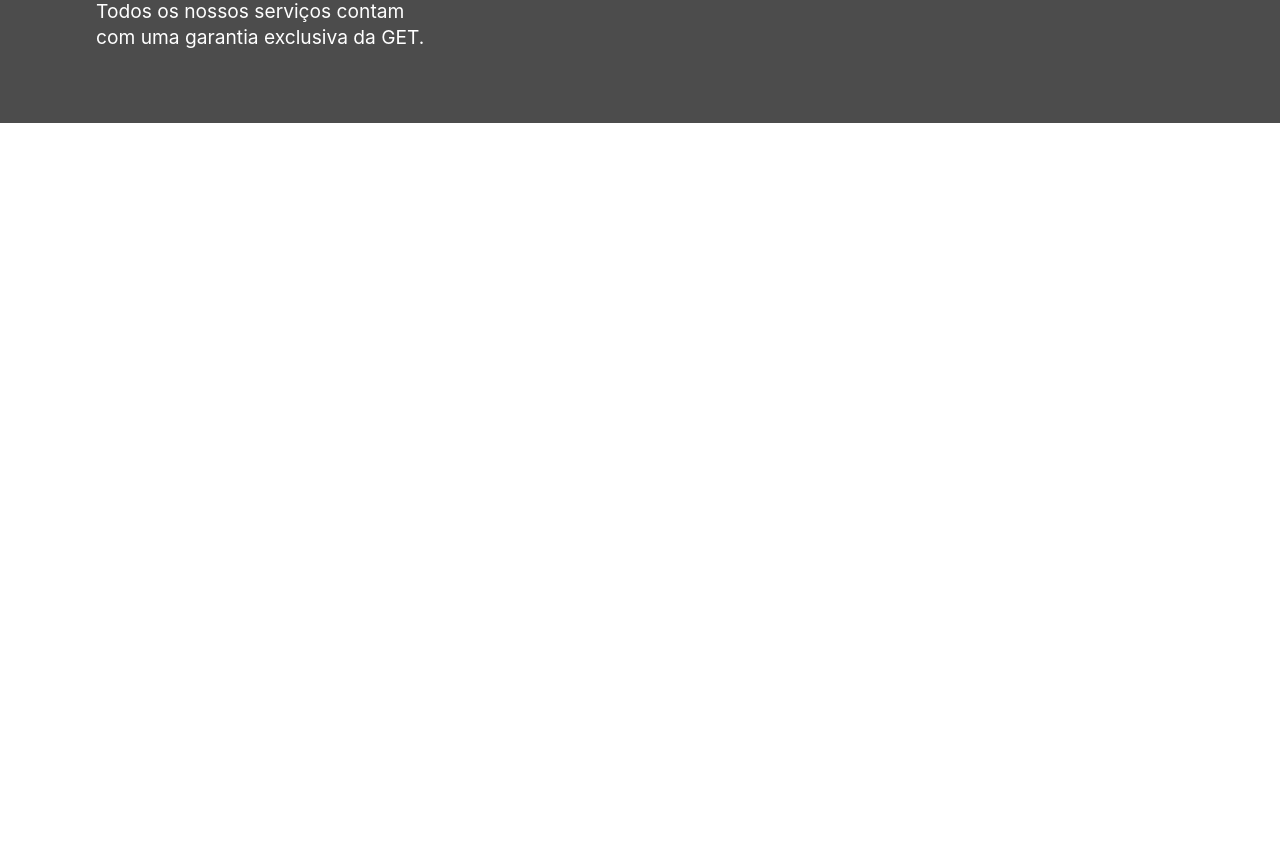
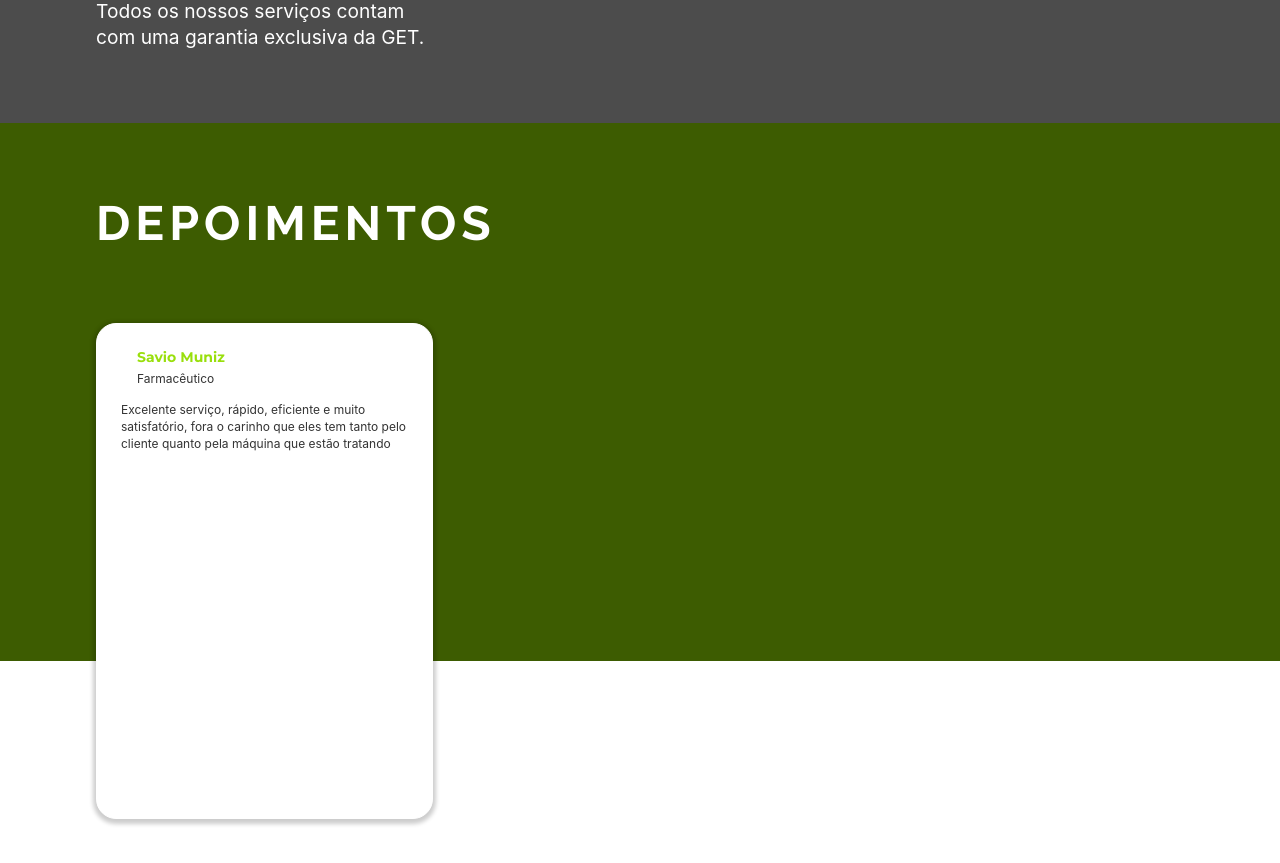
Before and after one commit to getsolucoes/Site, a Next.js app: page / in a window 1280 px wide. Shown: the part 1280-2143 px from the top of the page. Before the commit the page ends 1403 px from the top, so only its background shows below. Built offline with nearby package versions, Linux system fonts and the light colour scheme.

Commit message:
build: Depoimentos

```diff
--- a/src/@types/styled-components/index.d.ts
+++ b/src/@types/styled-components/index.d.ts
@@ -4,6 +4,7 @@ declare module "styled-components" {
     export interface DefaultTheme {
         background: string;
         background_hero: string;
+        background_depoimentos: string;
         text_primary: string;
         button_menu: string;
         button_menu_hover: string;
--- /dev/null
+++ b/src/components/Main/Depoimentos/index.tsx
@@ -0,0 +1,38 @@
+import React from "react";
+import {
+    StyledContainer,
+    StyledDepoimentos,
+    StyledPerfil,
+    StyledTestimonials,
+} from "./styles";
+
+const Depoimentos = () => {
+    return (
+        <StyledDepoimentos>
+            <StyledContainer>
+                <h2>DEPOIMENTOS</h2>
+                <StyledTestimonials>
+                    <div>
+                        <article>
+                            <StyledPerfil>
+                                <span></span>
+                                <div>
+                                    <h3>Savio Muniz</h3>
+                                    <span>Farmacêutico</span>
+                                </div>
+                            </StyledPerfil>
+                            <p>
+                                Excelente serviço, rápido, eficiente e muito
+                                satisfatório, fora o carinho que eles tem tanto
+                                pelo cliente quanto pela máquina que estão
+                                tratando
+                            </p>
+                        </article>
+                    </div>
+                </StyledTestimonials>
+            </StyledContainer>
+        </StyledDepoimentos>
+    );
+};
+
+export default Depoimentos;
--- /dev/null
+++ b/src/components/Main/Depoimentos/styles.ts
@@ -0,0 +1,176 @@
+import styled from "styled-components";
+
+const StyledDepoimentos = styled.section`
+    background-image: linear-gradient(
+        180deg,
+        var(--Color-background-depoimentos) 70%,
+        var(--Color-background) 0
+    );
+    padding-top: 2.5rem;
+
+    @media (min-width: 475px) {
+        background-image: linear-gradient(
+            180deg,
+            var(--Color-background-depoimentos) 75%,
+            var(--Color-background) 0
+        );
+    }
+
+    @media (min-width: 680px) {
+        background-image: linear-gradient(
+            180deg,
+            var(--Color-background-depoimentos) 78%,
+            var(--Color-background) 0
+        );
+    }
+
+    @media (min-width: 768px) {
+        background-image: linear-gradient(
+            180deg,
+            var(--Color-background-depoimentos) 80%,
+            var(--Color-background) 0
+        );
+    }
+
+    @media (min-width: 915px) {
+        background-image: linear-gradient(
+            180deg,
+            var(--Color-background-depoimentos) 82%,
+            var(--Color-background) 0
+        );
+    }
+
+    @media (min-width: 1024px) {
+        padding: 4.5rem 0;
+        background-image: linear-gradient(
+            180deg,
+            var(--Color-background-depoimentos) 70%,
+            var(--Color-background) 0
+        );
+    }
+
+    @media (min-width: 1300px) {
+        background-image: linear-gradient(
+            180deg,
+            var(--Color-background-depoimentos) 68%,
+            var(--Color-background) 0
+        );
+    }
+`;
+
+const StyledContainer = styled.div`
+    width: 85%;
+    max-width: 1200px;
+    margin: 0 auto;
+
+    & > h2 {
+        margin-bottom: 2.5rem;
+
+        font-size: 1.625rem;
+        font-weight: 800;
+        word-spacing: 15px;
+        letter-spacing: 5px;
+        color: #fff;
+
+        @media (min-width: 1024px) {
+            margin-bottom: 4.5rem;
+
+            font-size: 3rem;
+        }
+    }
+`;
+
+const StyledTestimonials = styled.div`
+    display: flex;
+    flex-direction: column;
+    align-items: center;
+    grid-gap: 1rem;
+    gap: 1rem;
+    margin: 0 auto;
+
+    @media (min-width: 1024px) {
+        display: flex;
+        flex-direction: row;
+        justify-content: space-between;
+        height: 37rem;
+    }
+
+    @media (min-width: 1050px) {
+        height: 36rem;
+    }
+
+    @media (min-width: 1100px) {
+        height: 34.5rem;
+    }
+
+    @media (min-width: 1190px) {
+        height: 31rem;
+    }
+
+    @media (min-width: 1300px) {
+        height: 30rem;
+    }
+
+    & > div {
+        display: flex;
+        flex-direction: column;
+        justify-content: space-around;
+        height: 100%;
+        grid-gap: 1rem;
+        gap: 1rem;
+
+        @media (min-width: 1024px) {
+            width: 31%;
+            height: 100%;
+        }
+
+        & > article {
+            width: 100%;
+            background-color: var(--Color-background);
+            color: var(--Color-text-primary);
+            font-size: 0.75rem;
+            border: 1px solid var(--Color-background);
+            box-shadow: 0 2px 4px 3px rgb(0 0 0 / 20%);
+            border-radius: 20px;
+            padding: 1rem 1.5rem;
+            flex-direction: column;
+            position: relative;
+            flex-grow: 1;
+
+            @media (min-width: 1024px) {
+                padding: 1.5rem;
+            }
+
+            & > p {
+                line-height: 1.4;
+                font-size: 0.75rem;
+            }
+        }
+    }
+`;
+
+const StyledPerfil = styled.div`
+    font-size: 0.75rem;
+    display: flex;
+    align-items: center;
+    margin-bottom: 1rem;
+
+    & > div {
+        z-index: 1;
+        margin-left: 1rem;
+
+        & > h3 {
+            margin-bottom: 0.25rem;
+            color: var(--Color-text-secondary);
+            font-weight: 700;
+            font-family: Montserrat, sans-serif;
+            line-height: 1.2rem;
+        }
+        & > span {
+            display: block;
+            color: var(--Color-text-primary);
+        }
+    }
+`;
+
+export { StyledDepoimentos, StyledContainer, StyledTestimonials, StyledPerfil };
--- a/src/components/Main/index.tsx
+++ b/src/components/Main/index.tsx
@@ -5,6 +5,7 @@ import { FaClipboardCheck } from "react-icons/fa";
 import Hero from "./Hero";
 import { StyledContainer, StyledExpect } from "./styles";
 import Image from "next/image";
+import Depoimentos from "./Depoimentos";
 
 const Main = () => {
     return (
@@ -65,6 +66,7 @@ const Main = () => {
                     </ul>
                 </StyledContainer>
             </StyledExpect>
+            <Depoimentos />
         </main>
     );
 };
--- a/src/styles/global.ts
+++ b/src/styles/global.ts
@@ -4,6 +4,8 @@ const GlobalStyle = createGlobalStyle`
     :root{
             --Color-background: ${({ theme }) => theme.background};
             --Color-background-hero: ${({ theme }) => theme.background_hero};
+            --Color-background-depoimentos:  ${({ theme }) =>
+                theme.background_depoimentos};
             --Color-text-primary: ${({ theme }) => theme.text_primary};
             --Color-text-secondary: #99df0cff;
             --Color-button-menu: ${({ theme }) => theme.button_menu};
--- a/src/styles/theme.ts
+++ b/src/styles/theme.ts
@@ -3,6 +3,7 @@ import { DefaultTheme } from "styled-components";
 const lightTheme: DefaultTheme = {
     background: "#fff",
     background_hero: "#ffffffbf",
+    background_depoimentos: "#3d5c01",
     text_primary: "#333333ff",
     button_menu: "#333333ff",
     button_menu_hover: "#99df0cff",
@@ -11,6 +12,7 @@ const lightTheme: DefaultTheme = {
 const darkTheme: DefaultTheme = {
     background: "#333333ff",
     background_hero: "#333333bf",
+    background_depoimentos: "#99df0c96",
     text_primary: "#fff",
     button_menu: "#99df0cff",
     button_menu_hover: "#fff",
```
